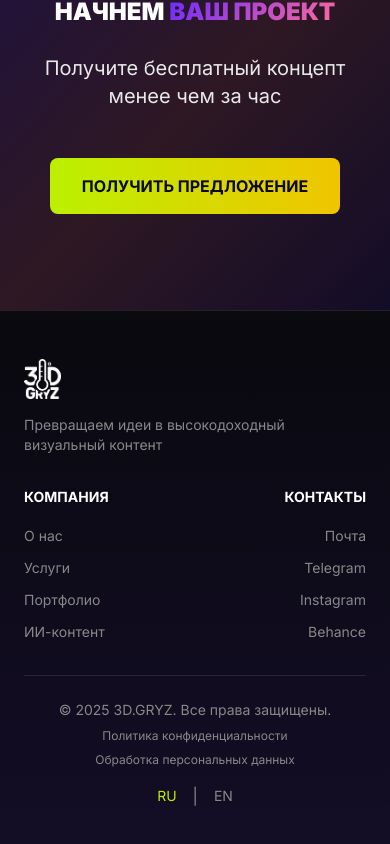
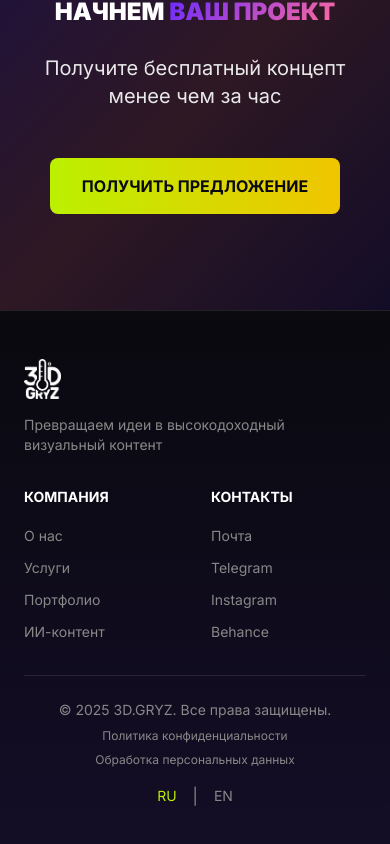
Before and after one commit to gryzlovStudio/3D.GRYZ-STUDIO, a Next.js app: page / in a window 390 px wide. Shown: the part 5280-6124 px from the top of the page. Built offline with nearby package versions, Linux system fonts and the light colour scheme.

Commit message:
fix: left-align Contacts column in mobile footer
Co-Authored-By: Claude Opus 4.5 <noreply@anthropic.com>

```diff
--- a/components/Footer.tsx
+++ b/components/Footer.tsx
@@ -60,7 +60,7 @@ export default function Footer() {
           </div>
 
           {/* Contact */}
-          <div className="text-right">
+          <div>
             <h4 className="font-bold uppercase mb-4 text-sm">{t.footer.contacts}</h4>
             <ul className="space-y-2">
               <li>
```
